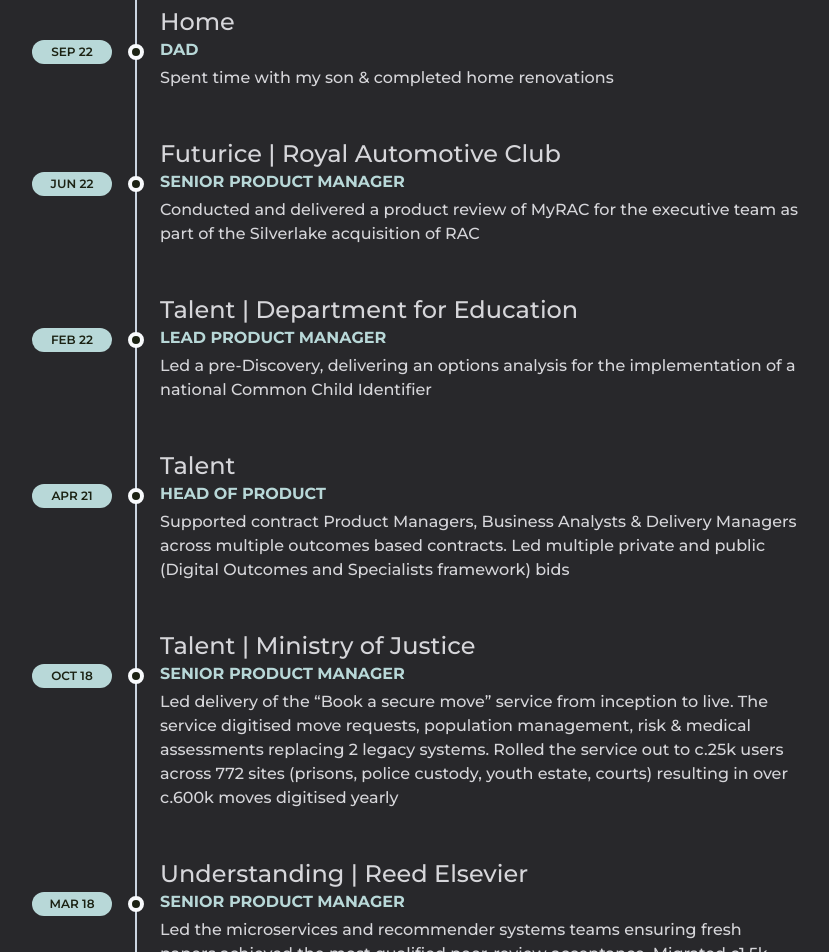
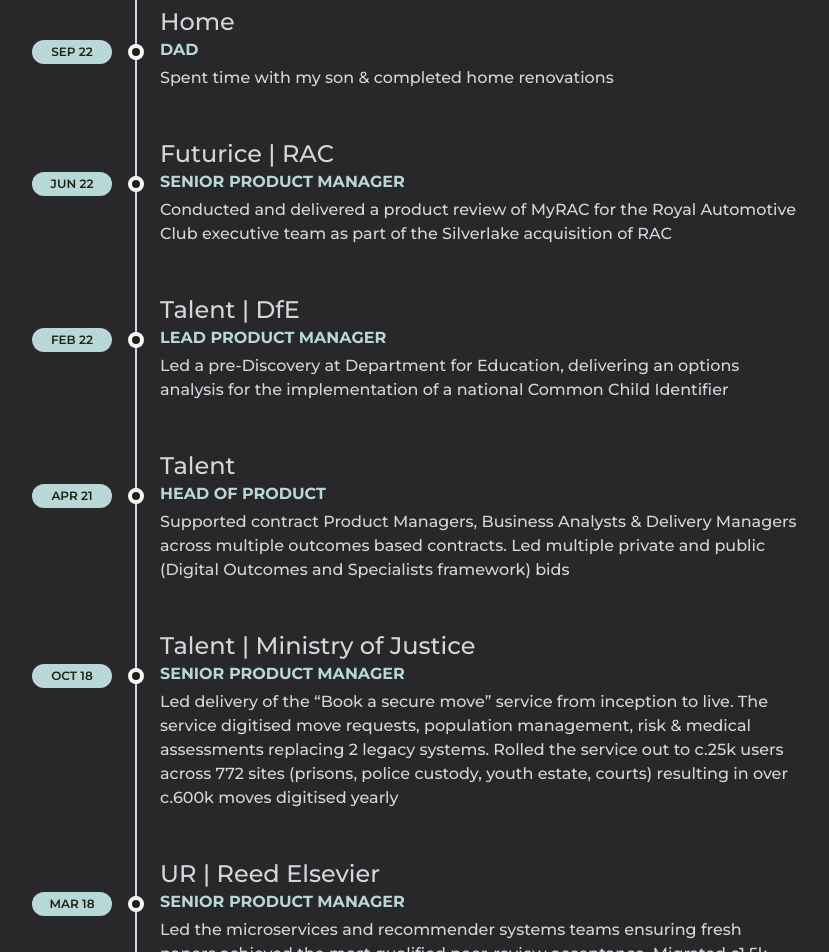
Before and after one commit to jason-sims/jasonstuartsims.com, a Next.js app: page / in a window 1280 px wide. Shown: the part 1940-2892 px from the top of the page, without its empty margins (224-1053 px from the left). Built offline with nearby package versions, Linux system fonts and the light colour scheme.

Commit message:
updated timeline text for readability

```diff
--- a/components/Timeline.jsx
+++ b/components/Timeline.jsx
@@ -24,18 +24,18 @@
       summary: 'Spent time with my son & completed home renovations',
     },
     {
-      company: 'Futurice | Royal Automotive Club',
+      company: 'Futurice | RAC',
       role: 'Senior Product Manager',
       date: 'Jun 22',
       summary:
-        'Conducted and delivered a product review of MyRAC for the executive team as part of the Silverlake acquisition of RAC',
+        'Conducted and delivered a product review of MyRAC for the Royal Automotive Club executive team as part of the Silverlake acquisition of RAC',
     },
     {
-      company: 'Talent | Department for Education',
+      company: 'Talent | DfE',
       role: 'Lead Product Manager',
       date: 'Feb 22',
       summary:
-        'Led a pre-Discovery, delivering an options analysis for the implementation of a national Common Child Identifier',
+        'Led a pre-Discovery at Department for Education, delivering an options analysis for the implementation of a national Common Child Identifier',
     },
     {
       company: 'Talent',
@@ -52,7 +52,7 @@
         'Led delivery of the “Book a secure move” service from inception to live. The service digitised move requests, population management, risk & medical assessments replacing 2 legacy systems. Rolled the service out to c.25k users across 772 sites (prisons, police custody, youth estate, courts) resulting in over c.600k moves digitised yearly',
     },
     {
-      company: 'Understanding | Reed Elsevier ',
+      company: 'UR | Reed Elsevier ',
       role: 'Senior Product Manager',
       date: 'Mar 18',
       summary:
```
